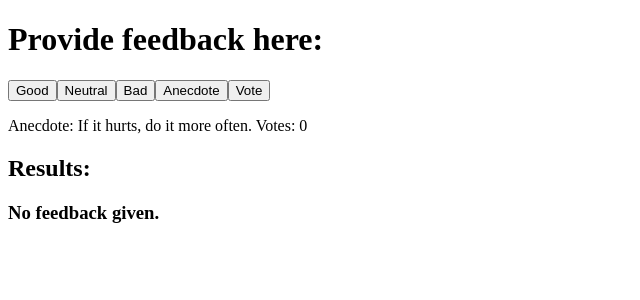
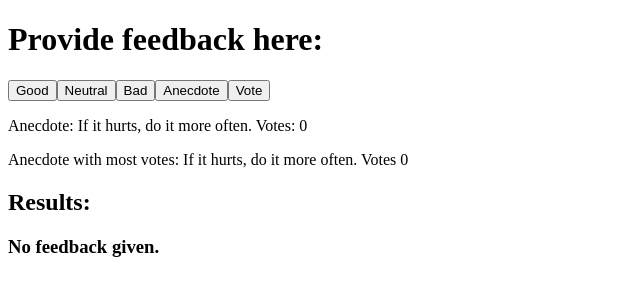
Before and after one commit to DevWithRS/Fullstackopen-Course, a React (Vite) app: page / in a window 1280 px wide. Shown: the top 300 px of the page, without its empty margins (0-640 px from the left). Built offline with nearby package versions, Linux system fonts and the light colour scheme.

Commit message:
Complete exercise 1.14

```diff
--- a/src/App.jsx
+++ b/src/App.jsx
@@ -45,6 +45,20 @@ const voteAnecdote = (setVotes, votes, selected) => {
   setVotes(votesCopy)
 }
 
+const getMaxIndex = (votes) => {
+    let maxIndex = 0
+    for (let i = 1; i < votes.length; i++){
+      if (votes[i] > votes[maxIndex]) {
+        maxIndex = i
+      }
+      else {
+        continue
+      }
+    }
+    return maxIndex
+
+  }
+
 
 const App = () => {
   // save clicks of each button to its own state
@@ -72,7 +86,8 @@ const App = () => {
       <Button onClick={() => setBad(bad + 1)} text="Bad"/>
       <Button onClick={() => chooseAnecdote(anecdotes,setSelected)} text="Anecdote"/>
       <Button onClick={() => voteAnecdote(setVotes, votes, selected)} text="Vote"/>
-      <p>Anecdote: {anecdotes[selected]} Votes: {votes[selected]}</p>
+      <p>Anecdote: {anecdotes[selected]} Votes: {votes[selected]}<br/></p>
+      <p>Anecdote with most votes: {anecdotes[getMaxIndex(votes)]} Votes {votes[getMaxIndex(votes)]}</p>
       <h2>Results: <br/></h2>
       <Statistics  good = {good} neutral = {neutral} bad = {bad}/>
     </div>
```
